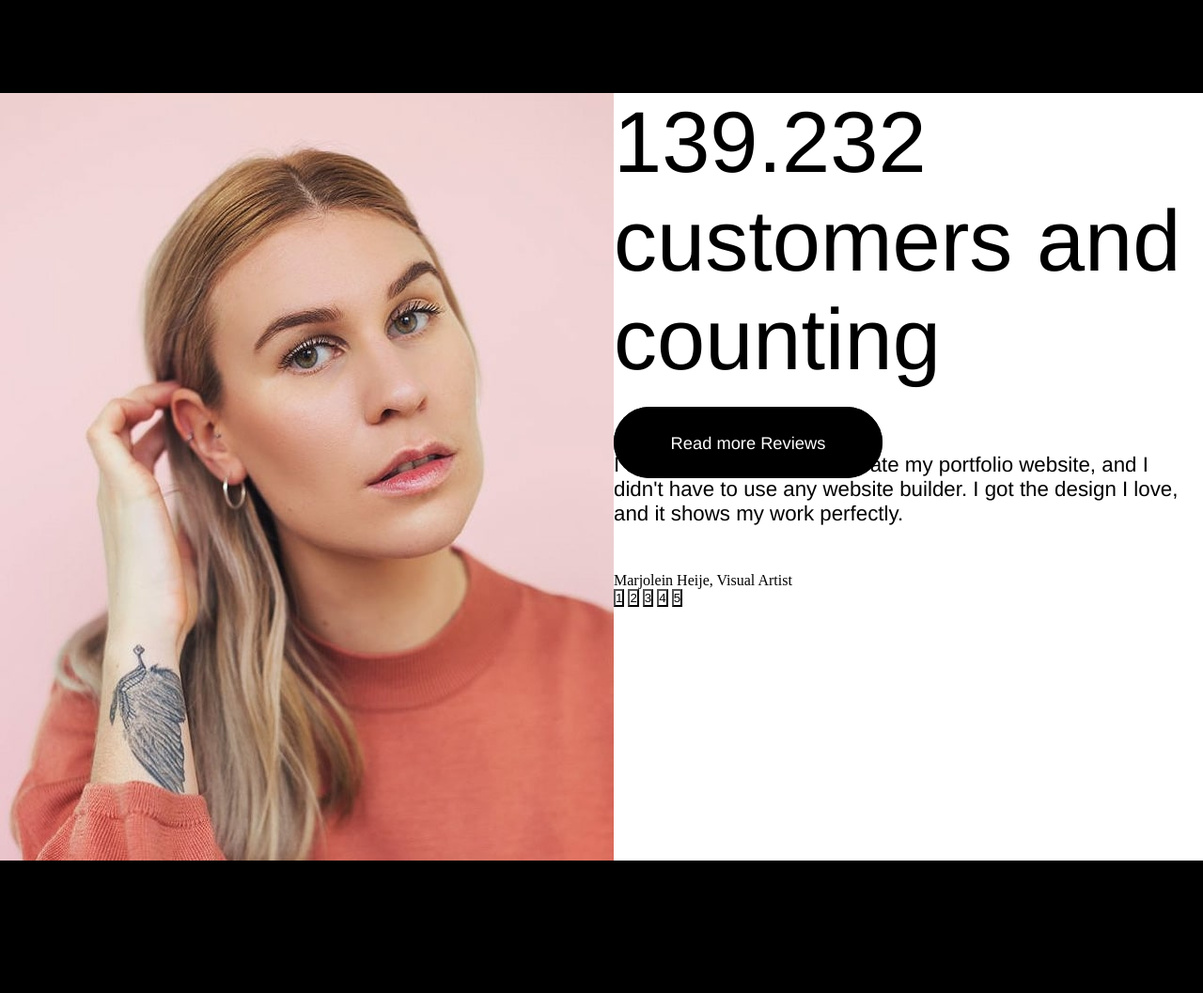
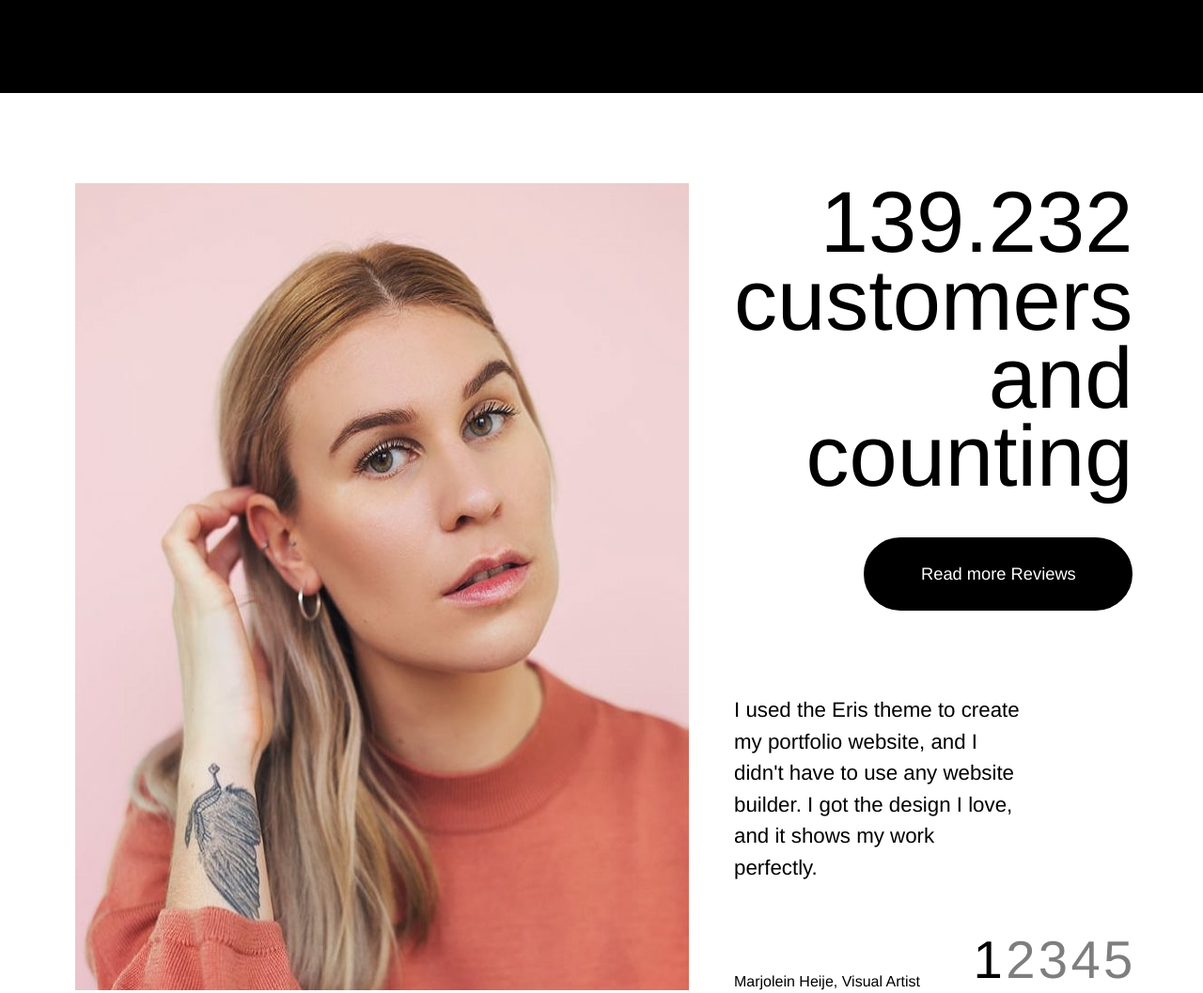
Before and after one commit to DrajerDK/ThemesKingdom, a website built with Parcel: page src/index.html in a window 1280 px wide. Shown: the part 7531-8588 px from the top of the page at 94% size. Before the commit the page ends 8447 px from the top, so only its background shows below. Built offline with nearby package versions, Linux system fonts and the light colour scheme.

Commit message:
feat(ThemesKingdom): add new section

```diff
--- a/src/index.html
+++ b/src/index.html
@@ -324,10 +324,10 @@
                             <p class="customers-switch__customer-name">Marjolein Heije, Visual Artist</p>
                             <div class="customers-switch-block">
                                 <button class="customers-switch-block__button">1</button>
-                                <button class="customers-switch-block__button">2</button>
-                                <button class="customers-switch-block__button">3</button>
-                                <button class="customers-switch-block__button">4</button>
-                                <button class="customers-switch-block__button">5</button>
+                                <button class="customers-switch-block__button customers-switch-block__button_opacity">2</button>
+                                <button class="customers-switch-block__button customers-switch-block__button_opacity">3</button>
+                                <button class="customers-switch-block__button customers-switch-block__button_opacity">4</button>
+                                <button class="customers-switch-block__button customers-switch-block__button_opacity">5</button>
                             </div>
                         </div>
                     </div>
--- /dev/null
+++ b/src/scss/centre.scss
@@ -0,0 +1,2 @@
+@import "variables";
+@import "mixins";
--- a/src/scss/customers.scss
+++ b/src/scss/customers.scss
@@ -3,20 +3,31 @@
 .container-customers {
     background-color: transparent;
     display: flex;
+    padding-left: 80px;
+    padding-right: 80px;
+    padding-top: 6em;
     max-width: 100%;
+    padding-bottom: 14em;
     .container-customers__image {
     background-color: transparent;
 
     }
     .customers-text {
-    background-color: transparent;
-
+        margin-left: 3em;
+        background-color: transparent;
+        display: flex;
+        justify-content: flex-end;
+        flex-direction: column;
+        align-items: flex-end;
         .customers-text__title {
             font-family: $main-font-family;
             font-size: calc(20.08px + 5.62vw);
             font-weight: 500;
             background-color: transparent;
             margin-bottom: 0.5em;
+            line-height: 0.9;
+            text-align: right;
+
         }
         .customers-text__button {
         background-color: transparent;
@@ -43,16 +54,40 @@
                 font-size: calc(19px + 0.259vw);
                 font-weight: 500;
                 margin-bottom: 2.2em;
+                padding-right: 120px;
+                padding-top: 7vw;
+                line-height: 1.5;
             }
             .customers-switch {
                 background-color: transparent;
+                display: flex;
+                justify-content: space-between;
                 .customers-switch__customer-name {
                     background-color: transparent;
+                    font-family: $main-font-family;
+                    font-size: 16px;
+                    font-weight: 500;
+                    display: flex;
+                    align-items: flex-end;
                 }
                 .customers-switch-block {
                     background-color: transparent;
+                    width: 40%;
+                    display: flex;
+                    justify-content: space-between;
                     .customers-switch-block__button {
                         background-color: transparent;
+                        border: none;
+                        font-size: calc(24.8px + 2.46vw);
+                        font-family: $main-font-family;
+                        font-weight: 500;
+                        cursor: pointer;
+                    }
+                    .customers-switch-block__button_opacity {
+                        opacity: 0.5;
+                        &:hover {
+                            opacity: 1;
+                        }
                     }
                 }
             }
```
Also changed, not shown: dist/index.html, 3 other files.
